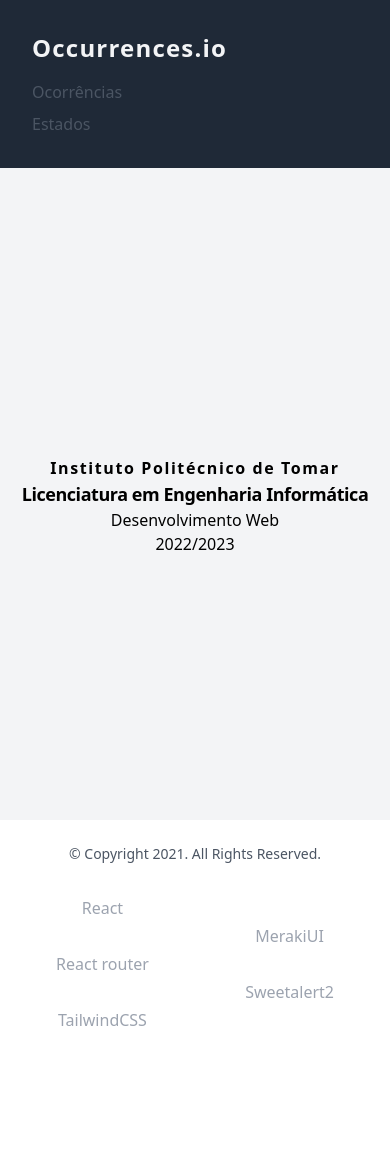
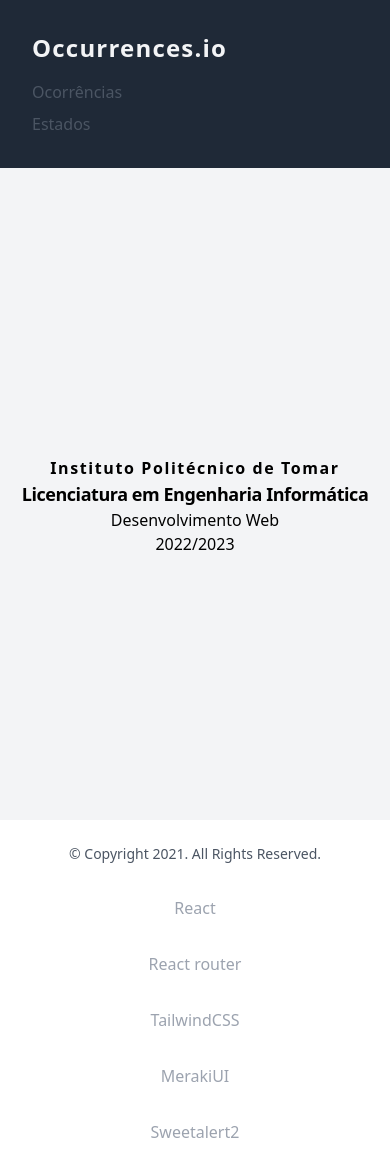
Before and after one commit to dgraca/occurrenceio-react, a React (Create React App) app: page / in a window 390 px wide. Before the commit the page ends 1056 px from the top, so only its background shows below. Built offline with nearby package versions, Linux system fonts and the light colour scheme.

Commit message:
[FIX] Footer responsiveness

```diff
--- a/src/Components/Footer.js
+++ b/src/Components/Footer.js
@@ -15,13 +15,11 @@ class Navbar extends React.Component {
 
                         <p class="text-sm text-gray-600 dark:text-gray-300">© Copyright 2021. All Rights Reserved.</p>
 
-                        <div className="flex flex-row items-center justify-between w-full px-8">
-                            <div className="mt-4 flex flex-col sm:flex-row items-center justify-center text-center gap-8">
+                        <div className="flex flex-col sm:flex-row items-center justify-between w-full px-8">
+                            <div className="mt-4 flex flex-col sm:flex-row items-center justify-end text-center gap-8 w-full">
                                 <p><a href="https://reactjs.org" target="_blank" className="max-w-md mx-auto mt-2 text-gray-400 hover:text-gray-200">React</a></p>
                                 <p><a href="https://reactrouter.com/" target="_blank" className="max-w-md mx-auto mt-2 text-gray-400 hover:text-gray-200">React router</a></p>
                                 <p><a href="https://tailwindcss.com/" target="_blank" className="max-w-md mx-auto mt-2 text-gray-400 hover:text-gray-200">TailwindCSS</a></p>
-                            </div>
-                            <div className="mt-4 flex flex-col sm:flex-row items-center justify-center text-center gap-8">
                                 <p><a href="https://merakiui.com/" target="_blank" className="max-w-md mx-auto mt-2 text-gray-400 hover:text-gray-200">MerakiUI</a></p>
                                 <p><a href="https://sweetalert2.github.io/" target="_blank" className="max-w-md mx-auto mt-2 text-gray-400 hover:text-gray-200">Sweetalert2</a></p>
                             </div>
```
